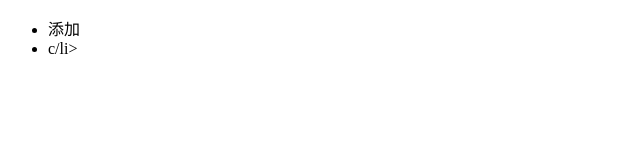
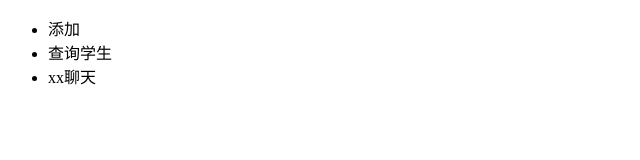
Before and after one commit to wkx2220574228/student, a plain HTML site: page index.html in a window 1280 px wide. Shown: the whole page, without its empty margins (0-640 px from the left). Drawn offline with Linux system fonts and the light colour scheme.

Commit message:
重新提交聊天

```diff
--- a/index.html
+++ b/index.html
@@ -6,7 +6,8 @@
 <body>
 <ul>
     <li>添加</li>
-    <li>c/li>
+    <li>查询学生</li>
+    <li>xx聊天</li>
 </ul>
 </body>
 </html>
```
